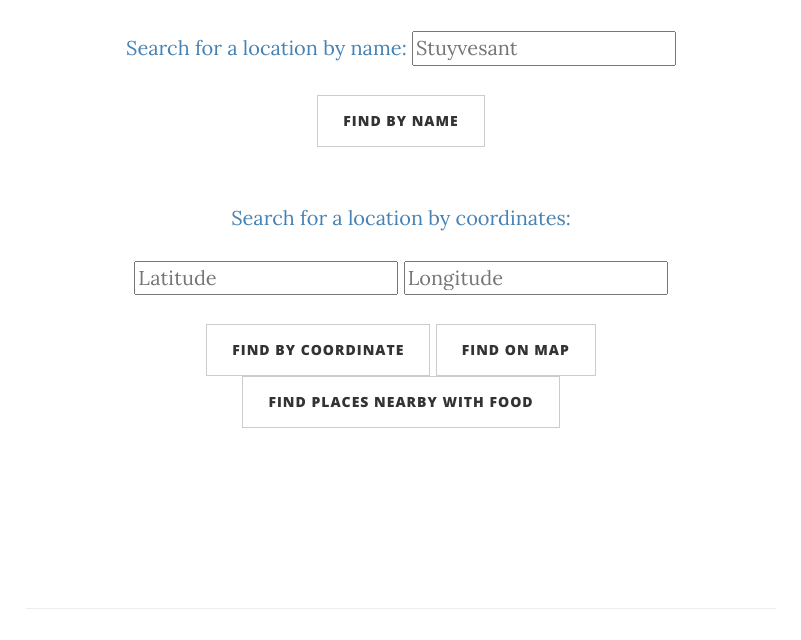
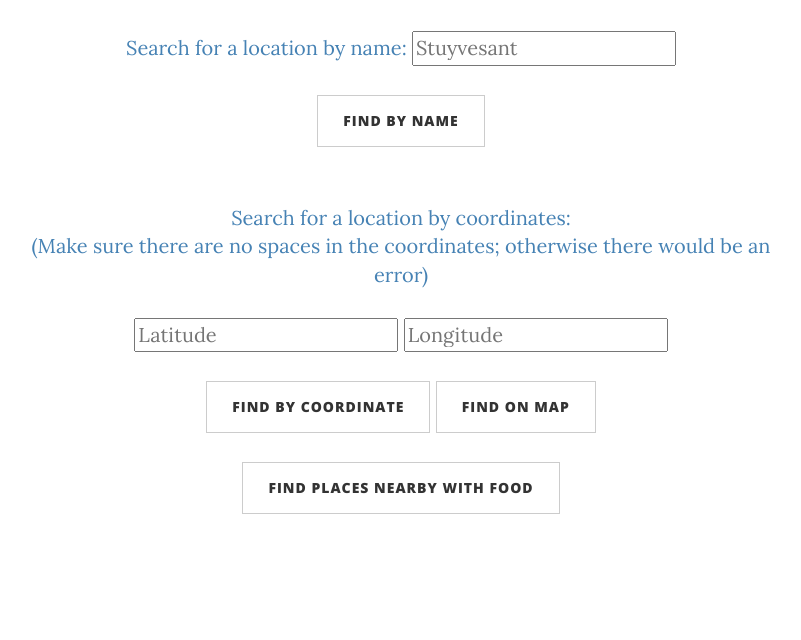
Before and after one commit to RongYu98/Triangulate, a Flask app: page /search in a window 1280 px wide. Shown: the part 557-1197 px from the top of the page, without its empty margins (239-1040 px from the left). Run offline with Flask 2, Linux system fonts and the light colour scheme; some libraries are stand-ins or nearby versions.

Commit message:
Update test.html

```diff
--- a/templates/test.html
+++ b/templates/test.html
@@ -34,11 +34,11 @@
                   </form>
                     <br><br>
                   <form method = "POST">
-                    Search for a location by coordinates:<br><br>
+                    Search for a location by coordinates:<br>(Make sure there are no spaces in the coordinates; otherwise there would be an error)<br><br>
                     <input type = "text" name = "lat" placeholder="Latitude"></input>
                     <input type = "text" name = "long" placeholder="Longitude"></input><br><br>
                     <input type="submit" name="submit" value="Find By Coordinate" class="btn btn-default"></input>
-                    <input type="submit" name="submit" value="Find On Map" class="btn btn-default"></input><br>
+                    <input type="submit" name="submit" value="Find On Map" class="btn btn-default"></input><br><br>
                     <input type = "submit" name="submit" value="Find places nearby with food" class="btn btn-default"></input>
                   </form>
                 </p>
```
